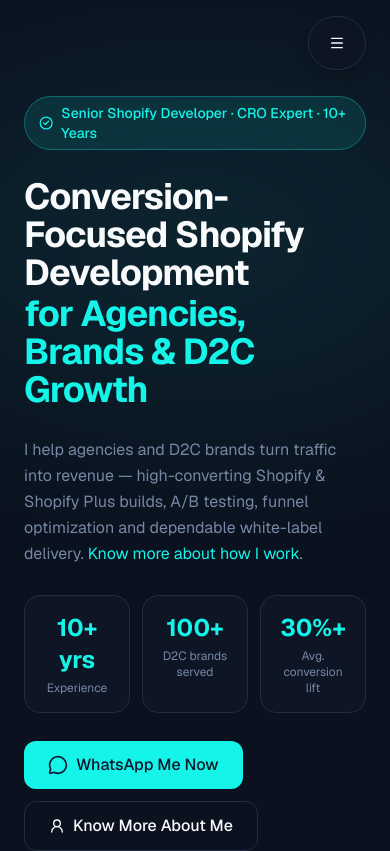
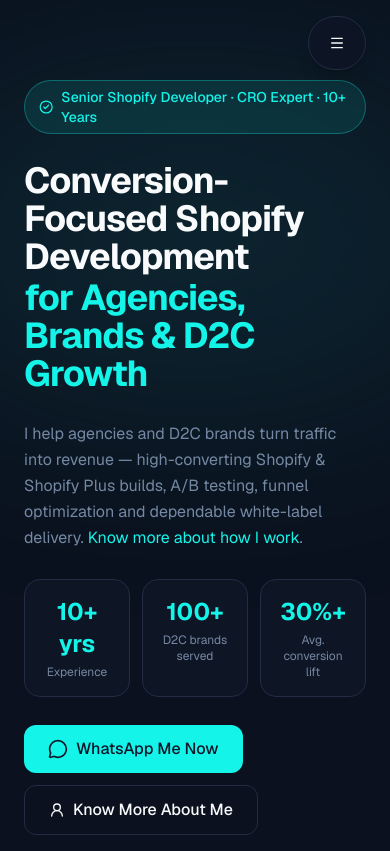
Before and after one commit to Mizan-coders/Proftfolio-project-nextjs, a Next.js app: page / in a window 390 px wide. Shown: the top 851 px of the page. Built offline with nearby package versions, Linux system fonts and the light colour scheme.

Commit message:
Reduce mobile hero top spacing
Lower the hero's mobile top padding (pt-24 -> pt-20) so the badge
sits just below the navbar instead of leaving a large empty band,
matching the reference. Desktop spacing unchanged.

Co-Authored-By: Claude Opus 4.8 <noreply@anthropic.com>

```diff
--- a/src/components/sections/HeroSection.tsx
+++ b/src/components/sections/HeroSection.tsx
@@ -41,7 +41,7 @@ export function HeroSection() {
   return (
     <section
       id="home"
-      className="relative mx-auto flex max-w-360 flex-col overflow-hidden px-6 pb-16 pt-24 lg:min-h-screen lg:justify-center lg:pt-32"
+      className="relative mx-auto flex max-w-360 flex-col overflow-hidden px-6 pb-16 pt-20 lg:min-h-screen lg:justify-center lg:pt-32"
     >
       {/* ambient glow */}
       <div
```
